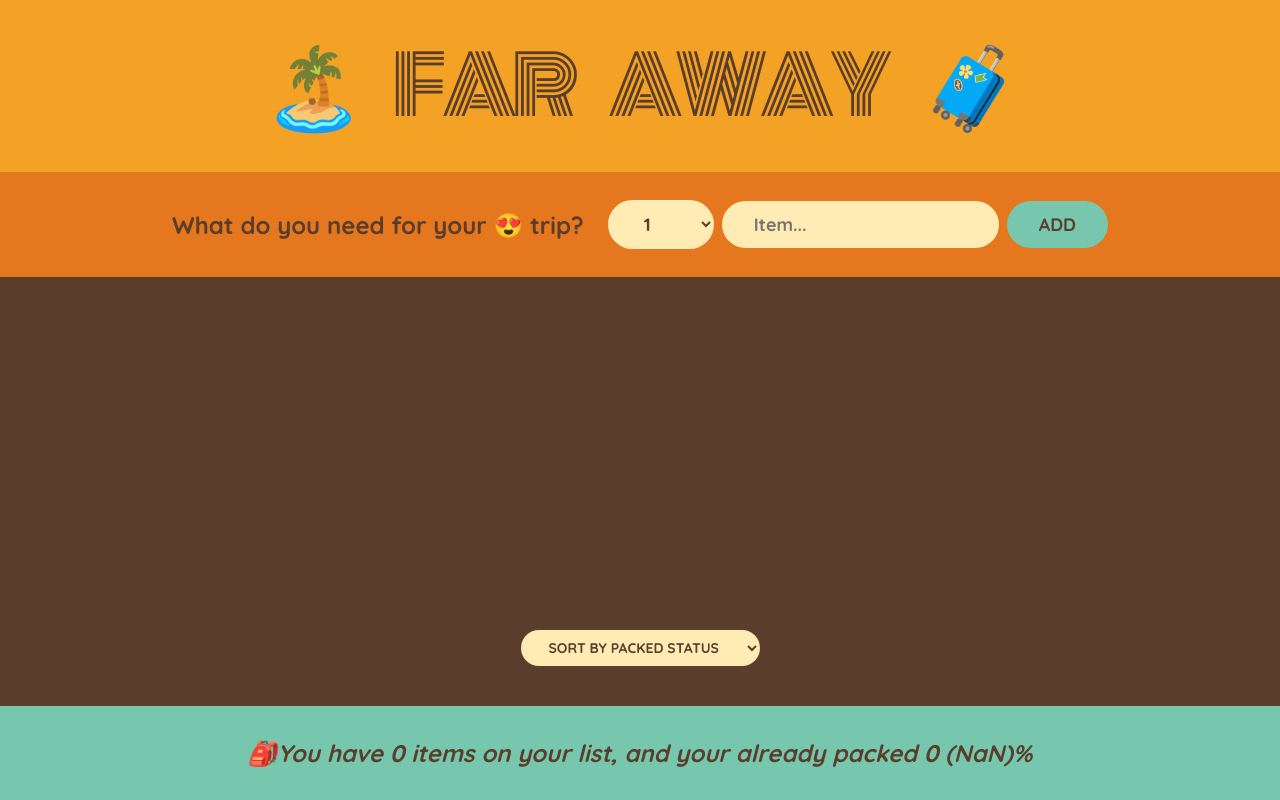
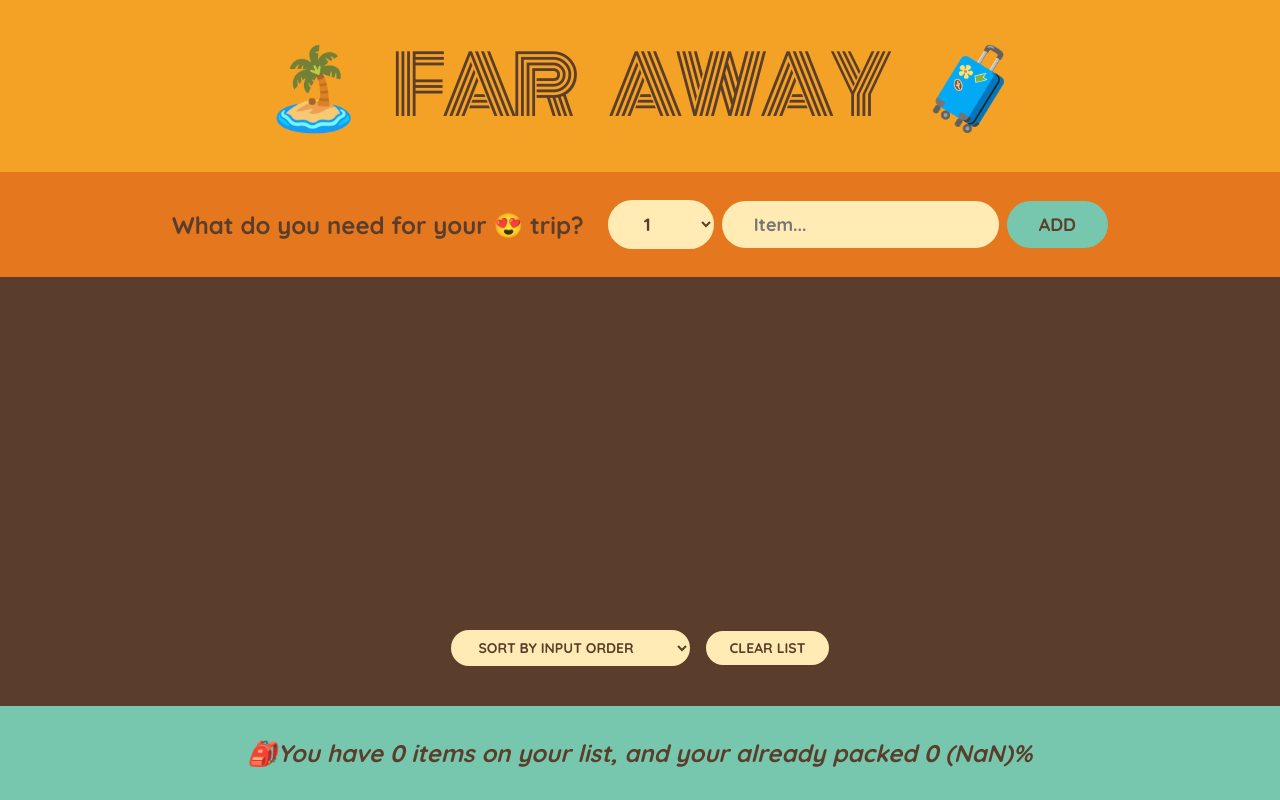
Before and after one commit to trdxDeepu/Packing-app, a React (Vite) app: page / in a window 1280 px wide. Built offline with nearby package versions, Linux system fonts and the light colour scheme.

Commit message:
created a function to clear list

```diff
--- a/src/App.jsx
+++ b/src/App.jsx
@@ -29,6 +29,13 @@ const App = () => {
     );
   }
 
+  function handleClearList(){
+    const confirmed = window.confirm("Are You Sure to Clear List");
+
+    if(confirmed) setItems([]);
+
+  }
+
   return (
     <div className="app">
       <Logo />
@@ -37,6 +44,7 @@ const App = () => {
         items={item}
         onDeleteItems={handleDeleteItem}
         onToggleItem={handleToggleItem}
+        onClearList={handleClearList}
       />
       <Stats item={item} />
     </div>
@@ -96,9 +104,9 @@ function Form({ onAddItems }) {
   );
 }
 
-function PackingList({ items, onDeleteItems, onToggleItem }) {
+function PackingList({ items, onDeleteItems, onToggleItem, onClearList }) {
 
-  const [sortBy , setSortBy] = useState("packed")
+  const [sortBy , setSortBy] = useState("input")
 
   let sortedItem;
 
@@ -131,6 +139,7 @@ function PackingList({ items, onDeleteItems, onToggleItem }) {
           <option value="description">Sort by description</option>
           <option value="packed">Sort by packed status</option>
         </select>
+        <button onClick={onClearList}>Clear List</button>
       </div>
     </div>
   );
```
